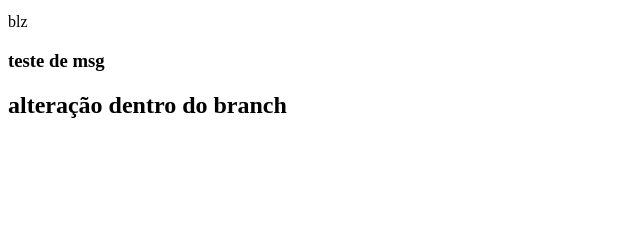
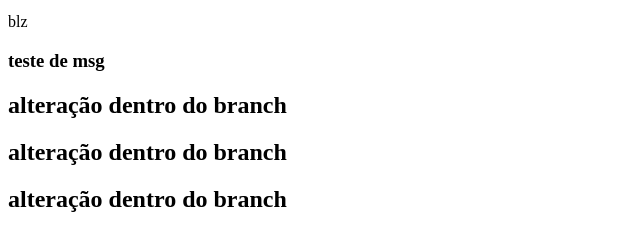
Before and after one commit to martins160/marcelo, a website: page index.html in a window 1280 px wide. Shown: the part 87-338 px from the top of the page, without its empty margins (0-640 px from the left). Drawn offline with Linux system fonts and the light colour scheme.

Commit message:
era um teste

```diff
--- a/index.html
+++ b/index.html
@@ -3,3 +3,5 @@
 blz
 <h3>teste de msg</h3>
 <h2>alteração dentro do branch</h2>
+<h2>alteração dentro do branch</h2>
+<h2>alteração dentro do branch</h2>
```
